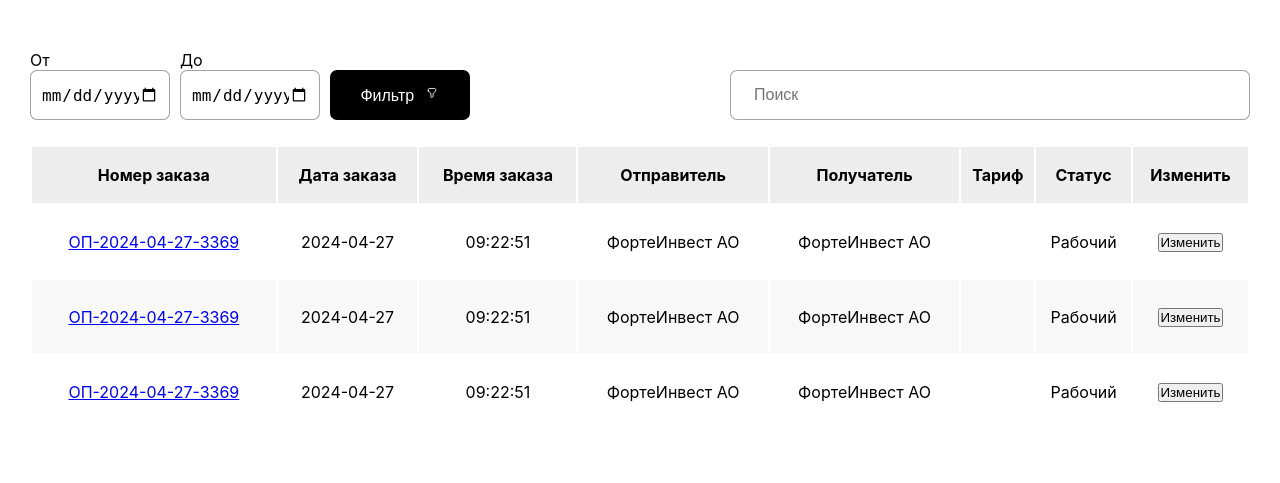
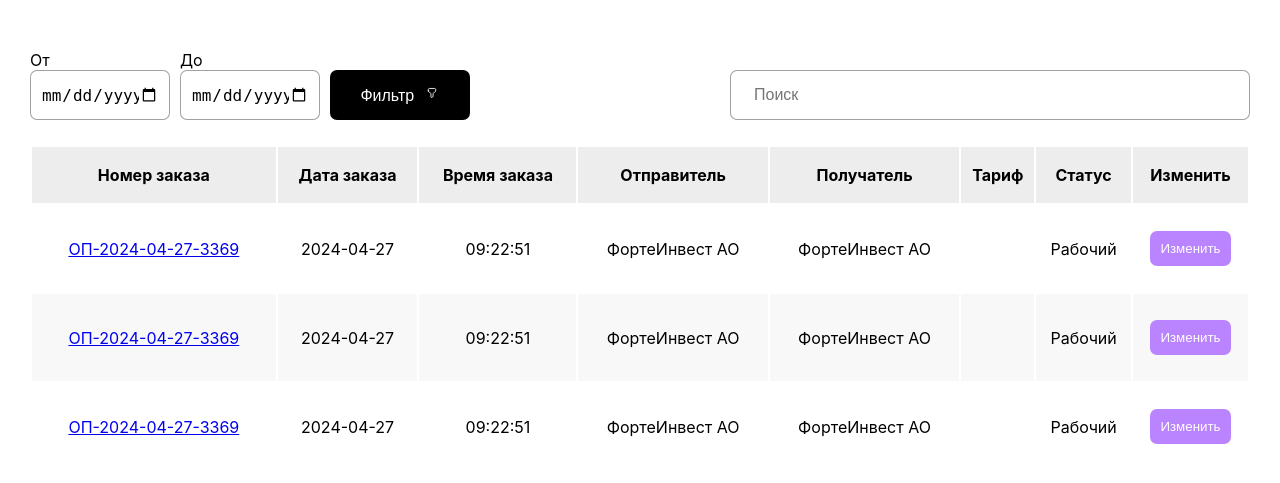
Before and after one commit to Nadybo/Allegro23, a PHP site: page /oder.php in a window 1280 px wide. Shown: the part 65-548 px from the top of the page. Run offline with PHP 8.4, Linux system fonts and the light colour scheme; some web fonts are replaced.

Commit message:
version 1.8

```diff
--- a/Style/index.css
+++ b/Style/index.css
@@ -320,7 +320,7 @@ header {
     }
 }
 
-/* order*/
+/*order*/
 .orders-conyainer{
     width: 100%;
     height: fit-content;
@@ -363,6 +363,17 @@ header {
 
     &:hover{
         background-color: var(--button-bl-hover);
+    }
+}
+.button-change{
+    background-color: var(--accent-color);
+    color: white;
+    padding: 10px;
+    border: none;
+    border-radius: var(--border-normal-radius);
+
+    &:hover{
+        background-color: var(--button-hover);
     }
 }
 
--- a/oder.php
+++ b/oder.php
@@ -49,7 +49,8 @@
                     <td>ФортеИнвест АО</td>
                     <td></td>
                     <td>Рабочий</td>
-                    <td><button>Изменить</button></td>
+                    <td><input class="button-change" type="submit" value="Изменить"></td>
+
                 </tr>
                 <tr>
                     <td><a href="#">ОП-2024-04-27-3369</a></td>
@@ -59,7 +60,7 @@
                     <td>ФортеИнвест АО</td>
                     <td></td>
                     <td>Рабочий</td>
-                    <td><button>Изменить</button></td>
+                    <td><input class="button-change" type="submit" value="Изменить"></td>
                 </tr>
                 <tr>
                     <td><a href="#">ОП-2024-04-27-3369</a></td>
@@ -69,7 +70,7 @@
                     <td>ФортеИнвест АО</td>
                     <td></td>
                     <td>Рабочий</td>
-                    <td><button alt="button">Изменить</button></td>
+                    <td><input class="button-change" type="submit" value="Изменить"></td>
                 </tr>
             </table>
         </div>
```
Also changed, not shown: viewing-an-order.php (+8 -8 lines).
